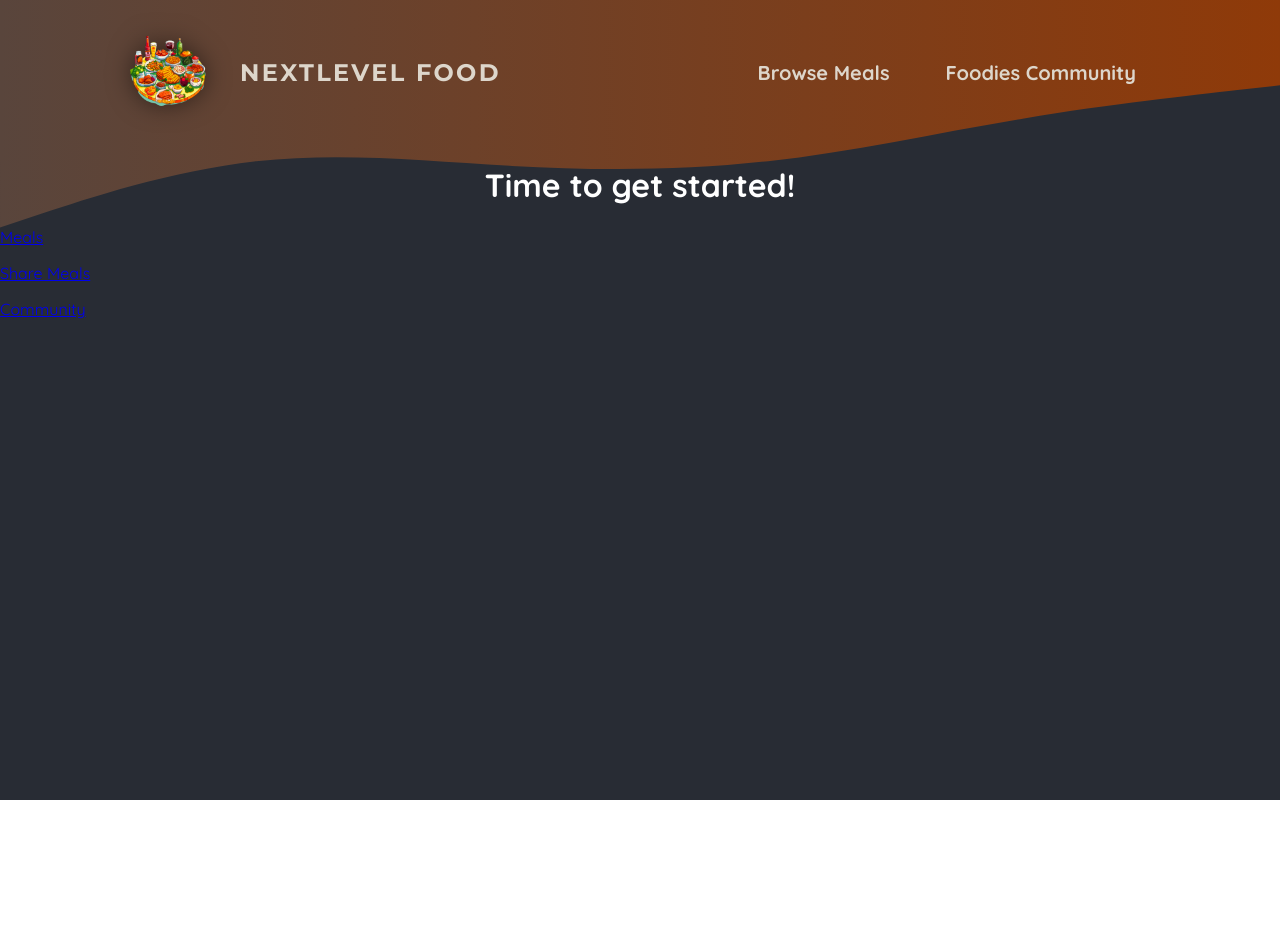
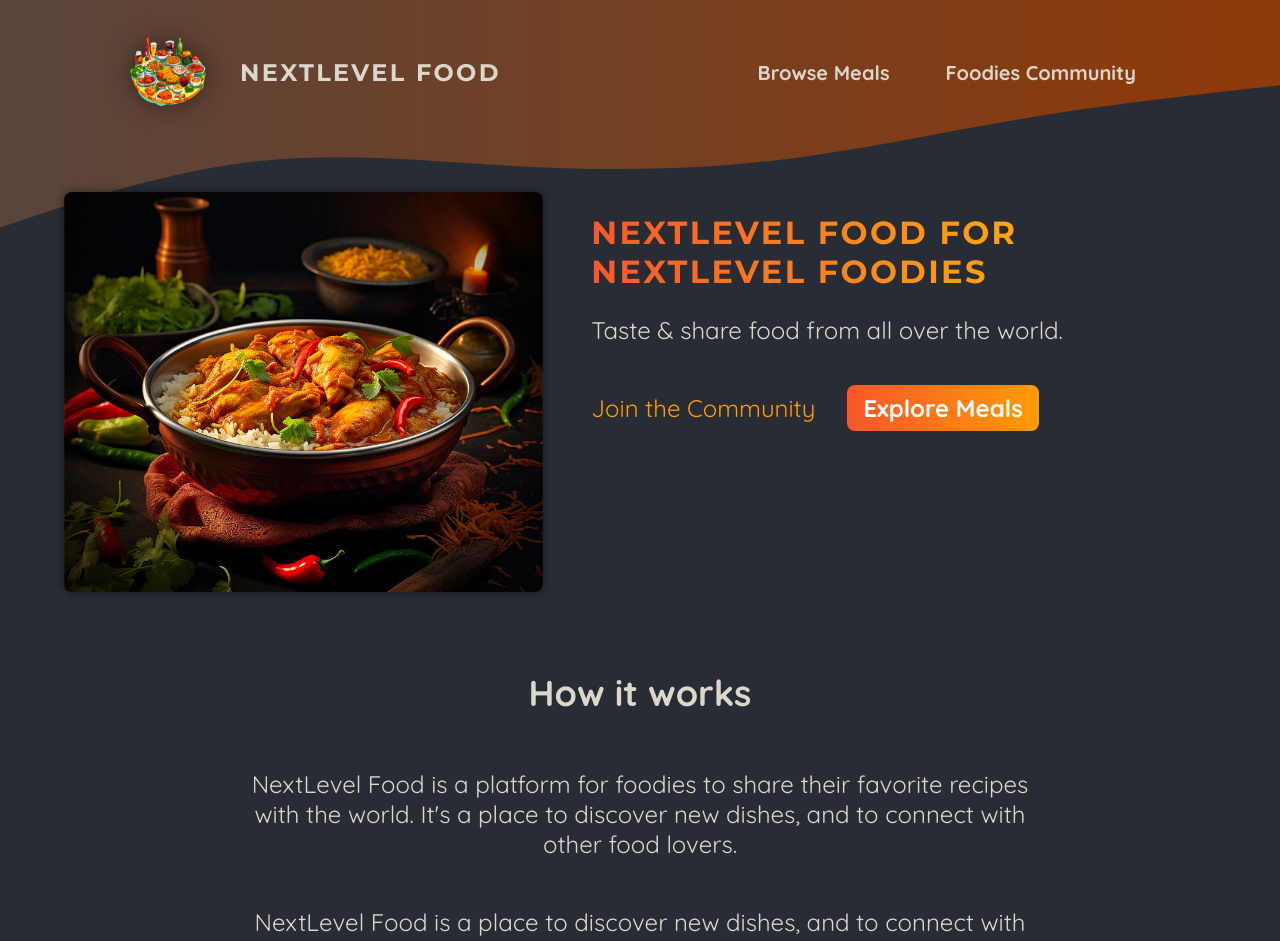
Before and after one commit to marinaaglic/food-app, a Next.js app: page / in a window 1280 px wide. Shown: the top 941 px of the page. Before the commit the page ends 800 px from the top, so only its background shows below. Built offline with nearby package versions, Linux system fonts and the light colour scheme.

Commit message:
image slideshow added

```diff
--- a/app/page.module.css
+++ b/app/page.module.css
@@ -1,230 +1,75 @@
-.main {
+.header {
+  display: flex;
+  gap: 3rem;
+  margin: 3rem auto;
+  width: 90%;
+  max-width: 75rem;
+}
+
+.slideshow {
+  width: 40rem;
+  height: 25rem;
+}
+
+.hero {
+  color: #ddd6cb;
+  font-size: 1.5rem;
+}
+
+.hero h1 {
+  font-size: 2rem;
+  font-weight: bold;
+  font-family: "Montserrat", sans-serif;
+  letter-spacing: 0.15rem;
+  text-transform: uppercase;
+  background: linear-gradient(90deg, #f9572a, #ffc905);
+  background-clip: text;
+  -webkit-background-clip: text;
+  -webkit-text-fill-color: transparent;
+}
+
+.cta {
+  font-size: 1.5rem;
+  display: flex;
+  gap: 1rem;
+}
+
+.cta a {
+  display: inline-block;
+  margin-top: 1rem;
+  padding: 0.5rem 1rem;
+  border-radius: 0.5rem;
+  background: linear-gradient(90deg, #f9572a, #ff9b05);
+  color: #ffffff;
+  font-weight: bold;
+  text-decoration: none;
+}
+
+.cta a:hover,
+.cta a:active {
+  background: linear-gradient(90deg, #fd4715, #f9b241);
+}
+
+.cta a:first-child {
+  background: transparent;
+  font-weight: normal;
+  color: #ff9b05;
+  padding-left: 0;
+}
+
+.cta a:first-child:hover,
+.cta a:first-child:active {
+  background: transparent;
+  color: #f9b241;
+}
+
+.section {
   display: flex;
   flex-direction: column;
-  justify-content: space-between;
-  align-items: center;
-  padding: 6rem;
-  min-height: 100vh;
+  color: #ddd6cb;
+  font-size: 1.5rem;
+  max-width: 50rem;
+  width: 90%;
+  margin: 2rem auto;
+  text-align: center;
 }
-
-.description {
-  display: inherit;
-  justify-content: inherit;
-  align-items: inherit;
-  font-size: 0.85rem;
-  max-width: var(--max-width);
-  width: 100%;
-  z-index: 2;
-  font-family: var(--font-mono);
-}
-
-.description a {
-  display: flex;
-  justify-content: center;
-  align-items: center;
-  gap: 0.5rem;
-}
-
-.description p {
-  position: relative;
-  margin: 0;
-  padding: 1rem;
-  background-color: rgba(var(--callout-rgb), 0.5);
-  border: 1px solid rgba(var(--callout-border-rgb), 0.3);
-  border-radius: var(--border-radius);
-}
-
-.code {
-  font-weight: 700;
-  font-family: var(--font-mono);
-}
-
-.grid {
-  display: grid;
-  grid-template-columns: repeat(4, minmax(25%, auto));
-  max-width: 100%;
-  width: var(--max-width);
-}
-
-.card {
-  padding: 1rem 1.2rem;
-  border-radius: var(--border-radius);
-  background: rgba(var(--card-rgb), 0);
-  border: 1px solid rgba(var(--card-border-rgb), 0);
-  transition: background 200ms, border 200ms;
-}
-
-.card span {
-  display: inline-block;
-  transition: transform 200ms;
-}
-
-.card h2 {
-  font-weight: 600;
-  margin-bottom: 0.7rem;
-}
-
-.card p {
-  margin: 0;
-  opacity: 0.6;
-  font-size: 0.9rem;
-  line-height: 1.5;
-  max-width: 30ch;
-  text-wrap: balance;
-}
-
-.center {
-  display: flex;
-  justify-content: center;
-  align-items: center;
-  position: relative;
-  padding: 4rem 0;
-}
-
-.center::before {
-  background: var(--secondary-glow);
-  border-radius: 50%;
-  width: 480px;
-  height: 360px;
-  margin-left: -400px;
-}
-
-.center::after {
-  background: var(--primary-glow);
-  width: 240px;
-  height: 180px;
-  z-index: -1;
-}
-
-.center::before,
-.center::after {
-  content: "";
-  left: 50%;
-  position: absolute;
-  filter: blur(45px);
-  transform: translateZ(0);
-}
-
-.logo {
-  position: relative;
-}
-/* Enable hover only on non-touch devices */
-@media (hover: hover) and (pointer: fine) {
-  .card:hover {
-    background: rgba(var(--card-rgb), 0.1);
-    border: 1px solid rgba(var(--card-border-rgb), 0.15);
-  }
-
-  .card:hover span {
-    transform: translateX(4px);
-  }
-}
-
-@media (prefers-reduced-motion) {
-  .card:hover span {
-    transform: none;
-  }
-}
-
-/* Mobile */
-@media (max-width: 700px) {
-  .content {
-    padding: 4rem;
-  }
-
-  .grid {
-    grid-template-columns: 1fr;
-    margin-bottom: 120px;
-    max-width: 320px;
-    text-align: center;
-  }
-
-  .card {
-    padding: 1rem 2.5rem;
-  }
-
-  .card h2 {
-    margin-bottom: 0.5rem;
-  }
-
-  .center {
-    padding: 8rem 0 6rem;
-  }
-
-  .center::before {
-    transform: none;
-    height: 300px;
-  }
-
-  .description {
-    font-size: 0.8rem;
-  }
-
-  .description a {
-    padding: 1rem;
-  }
-
-  .description p,
-  .description div {
-    display: flex;
-    justify-content: center;
-    position: fixed;
-    width: 100%;
-  }
-
-  .description p {
-    align-items: center;
-    inset: 0 0 auto;
-    padding: 2rem 1rem 1.4rem;
-    border-radius: 0;
-    border: none;
-    border-bottom: 1px solid rgba(var(--callout-border-rgb), 0.25);
-    background: linear-gradient(
-      to bottom,
-      rgba(var(--background-start-rgb), 1),
-      rgba(var(--callout-rgb), 0.5)
-    );
-    background-clip: padding-box;
-    backdrop-filter: blur(24px);
-  }
-
-  .description div {
-    align-items: flex-end;
-    pointer-events: none;
-    inset: auto 0 0;
-    padding: 2rem;
-    height: 200px;
-    background: linear-gradient(
-      to bottom,
-      transparent 0%,
-      rgb(var(--background-end-rgb)) 40%
-    );
-    z-index: 1;
-  }
-}
-
-/* Tablet and Smaller Desktop */
-@media (min-width: 701px) and (max-width: 1120px) {
-  .grid {
-    grid-template-columns: repeat(2, 50%);
-  }
-}
-
-@media (prefers-color-scheme: dark) {
-  .vercelLogo {
-    filter: invert(1);
-  }
-
-  .logo {
-    filter: invert(1) drop-shadow(0 0 0.3rem #ffffff70);
-  }
-}
-
-@keyframes rotate {
-  from {
-    transform: rotate(360deg);
-  }
-  to {
-    transform: rotate(0deg);
-  }
-}
--- a/app/page.tsx
+++ b/app/page.tsx
@@ -1,20 +1,52 @@
 import Link from "next/link";
+import classes from "./page.module.css";
+import ImageSlideshow from "@/components/images/image-slideshow";
 
 export default function Home() {
   return (
+    <>
+      <header className={classes.header}>
+        <div className={classes.slideshow}>
+          <ImageSlideshow />
+        </div>
+        <div>
+          <div className={classes.hero}>
+            <h1>NextLevel Food for NextLevel Foodies</h1>
+            <p>Taste & share food from all over the world.</p>
+          </div>
+          <div className={classes.cta}>
+            <Link href="/community">Join the Community</Link>
+            <Link href="/meals">Explore Meals</Link>
+          </div>
+        </div>
+      </header>
       <main>
-      <h1 style={{ color: "white", textAlign: "center" }}>
-        Time to get started!
-      </h1>
+        <section className={classes.section}>
+          <h2>How it works</h2>
           <p>
-        <Link href="/meals">Meals</Link>
+            NextLevel Food is a platform for foodies to share their favorite
+            recipes with the world. It&apos;s a place to discover new dishes,
+            and to connect with other food lovers.
           </p>
           <p>
-        <Link href="/meals/share">Share Meals</Link>
+            NextLevel Food is a place to discover new dishes, and to connect
+            with other food lovers.
+          </p>
+        </section>
+
+        <section className={classes.section}>
+          <h2>Why NextLevel Food?</h2>
+          <p>
+            NextLevel Food is a platform for foodies to share their favorite
+            recipes with the world. It&apos;s a place to discover new dishes,
+            and to connect with other food lovers.
           </p>
           <p>
-        <Link href="/community">Community</Link>
+            NextLevel Food is a place to discover new dishes, and to connect
+            with other food lovers.
           </p>
+        </section>
       </main>
+    </>
   );
 }
--- /dev/null
+++ b/components/images/image-slideshow.module.css
@@ -0,0 +1,26 @@
+.slideshow {
+  position: relative;
+  width: 100%;
+  height: 100%;
+  border-radius: 8px;
+  overflow: hidden;
+  box-shadow: 0 0 0.5rem rgba(0, 0, 0, 0.5);
+}
+
+.slideshow img {
+  width: 100%;
+  height: 100%;
+  object-fit: cover;
+  position: absolute;
+  top: 0;
+  left: 0;
+  opacity: 0;
+  transform: scale(1.1) translateX(-1rem) rotate(-5deg);
+  transition: all 0.5s ease-in-out;
+}
+
+.slideshow .active {
+  z-index: 1;
+  opacity: 1;
+  transform: scale(1) translateX(0) rotate(0);
+}
--- /dev/null
+++ b/components/images/image-slideshow.tsx
@@ -0,0 +1,54 @@
+"use client";
+
+import { useEffect, useState } from "react";
+import Image, { StaticImageData } from "next/image";
+
+import burgerImg from "@/assets/burger.jpg";
+import curryImg from "@/assets/curry.jpg";
+import dumplingsImg from "@/assets/dumplings.jpg";
+import macncheeseImg from "@/assets/macncheese.jpg";
+import pizzaImg from "@/assets/pizza.jpg";
+import schnitzelImg from "@/assets/schnitzel.jpg";
+import tomatoSaladImg from "@/assets/tomato-salad.jpg";
+import classes from "./image-slideshow.module.css";
+
+type ImageType = {
+  image: StaticImageData;
+  alt: string;
+};
+const images: ImageType[] = [
+  { image: burgerImg, alt: "A delicious, juicy burger" },
+  { image: curryImg, alt: "A delicious, spicy curry" },
+  { image: dumplingsImg, alt: "Steamed dumplings" },
+  { image: macncheeseImg, alt: "Mac and cheese" },
+  { image: pizzaImg, alt: "A delicious pizza" },
+  { image: schnitzelImg, alt: "A delicious schnitzel" },
+  { image: tomatoSaladImg, alt: "A delicious tomato salad" },
+];
+
+export default function ImageSlideshow() {
+  const [currentImageIndex, setCurrentImageIndex] = useState<number>(0);
+
+  useEffect(() => {
+    const interval = setInterval(() => {
+      setCurrentImageIndex((prevIndex: number) =>
+        prevIndex < images.length - 1 ? prevIndex + 1 : 0
+      );
+    }, 5000);
+
+    return () => clearInterval(interval);
+  }, []);
+
+  return (
+    <div className={classes.slideshow}>
+      {images.map((image, index) => (
+        <Image
+          key={index}
+          src={image.image}
+          className={index === currentImageIndex ? classes.active : ""}
+          alt={image.alt}
+        />
+      ))}
+    </div>
+  );
+}
```
Lines whose indentation alone changed are shown as unchanged.
